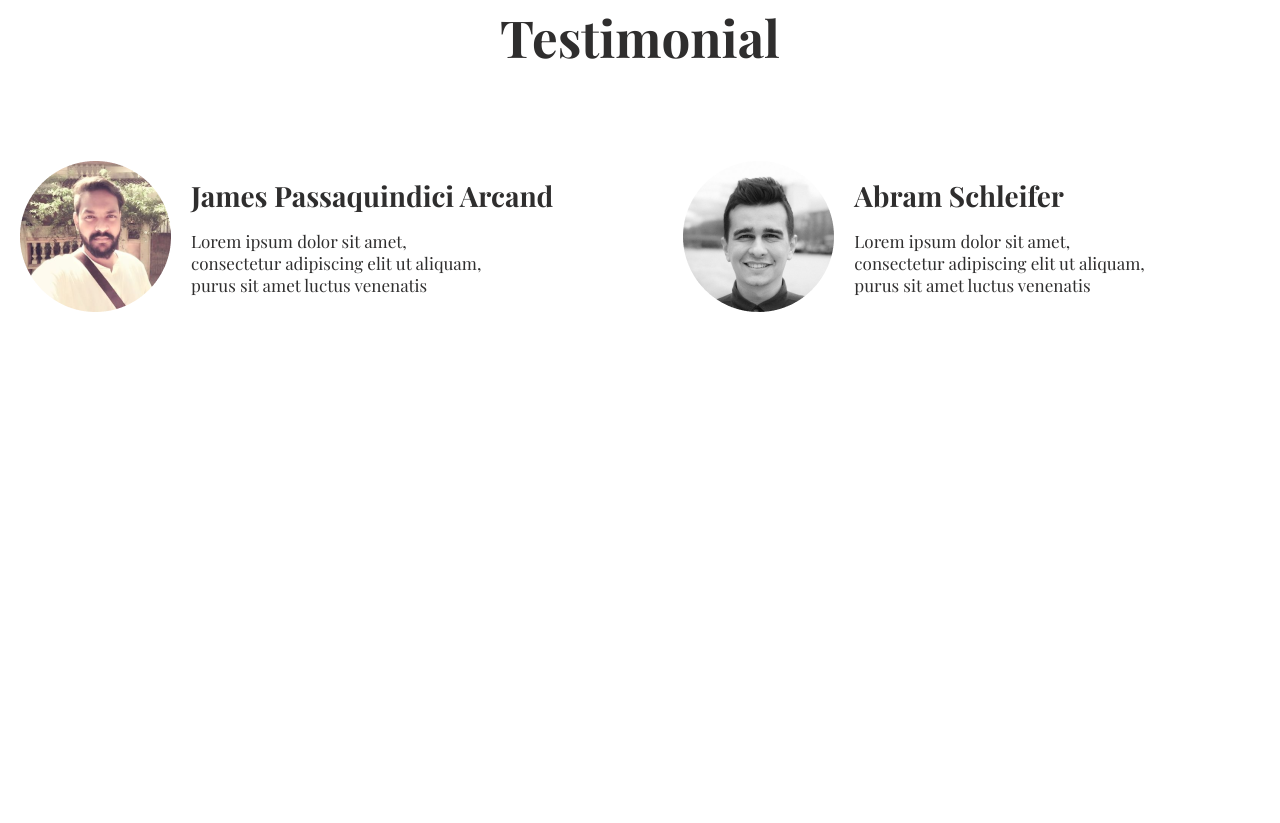
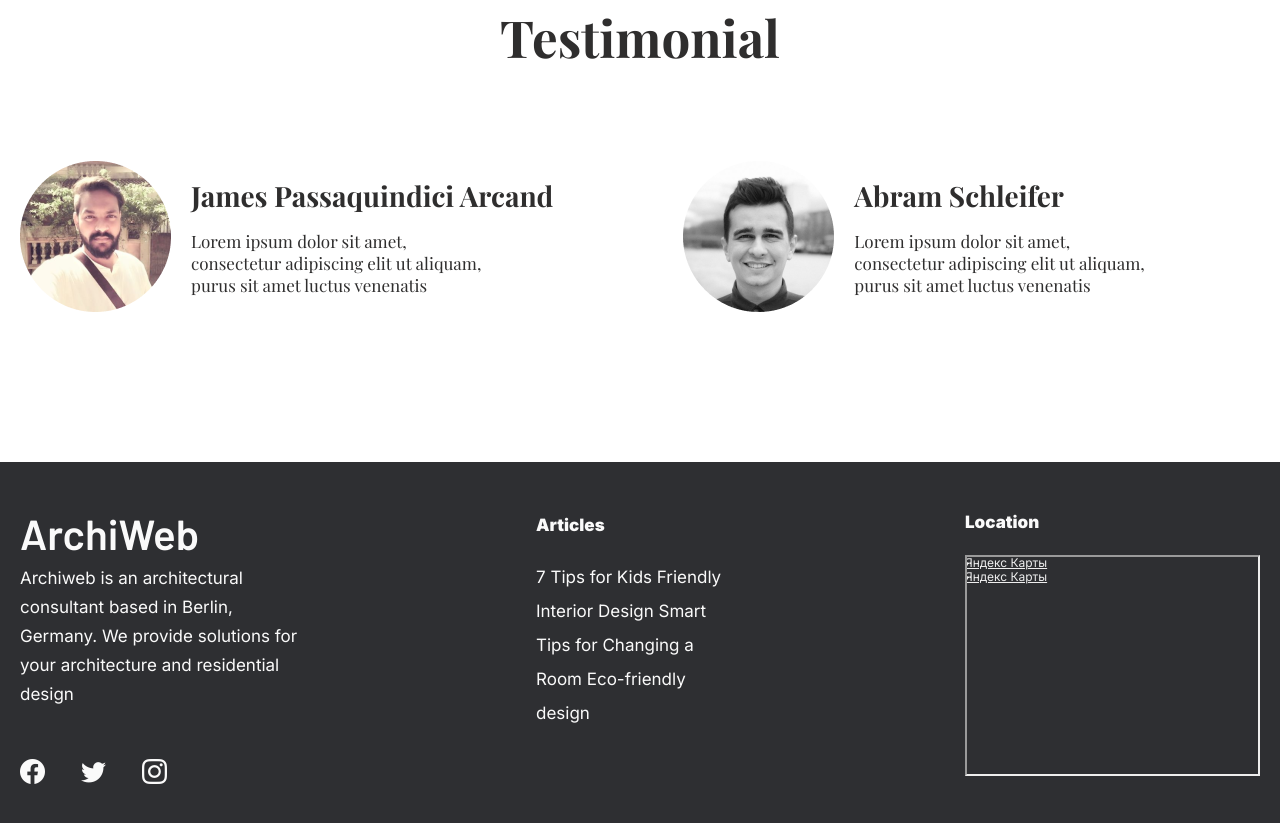
Before and after one commit to CoolSkeleton1/ArchiWeb, a plain HTML site: page index.html in a window 1280 px wide. Shown: the part 2825-3648 px from the top of the page. Before the commit the page ends 3287 px from the top, so only its background shows below. Drawn offline with nearby package versions, Linux system fonts and the light colour scheme.

Commit message:
add footer

```diff
--- a/css/style.css
+++ b/css/style.css
@@ -290,12 +290,71 @@ ul {
     max-width: 307px;
 }
 
+/* Footer */
+
+.footer {
+    padding: 46px 0 44px;
+    background-color: #2E2F32;
+    color: #fafafa;
+    font-family: "Inter", sans-serif;
+}
+.footer p {
+    font-size: 17px;
+    line-height: 29px;
+}
+.footer-content {
+    display: flex;
+}
+.footer-item-1 {
+    max-width: 287px;
+    margin-right: 140px;
+}
+.footer-item-1 p {
+    margin: 6px 0 48px;
+}
+.social-media {
+    display: flex;
+    gap: 36px;
+}
+
+.social-media a {
+    font-size: 25px;
+    color: #fafafa;
+}
+.footer-tittle {
+    font-size: 24px;
+    font-weight: 900;
+    margin-bottom: 18px;
+}
+.footer-item-2 {
+    max-width: 200px;
+    margin-right: 318px;
+}
+
+.footer-item-2 p {
+    line-height: 34px;
+}
 
 
 
 
 
 
+@media screen and (max-width: 1440px) {
+    .footer {
+        padding: 46px 15px 44px;
+    }
+    .footer-item-1 {
+        margin-right: 0;
+    }
+    .footer-item-2 {
+        margin-right: 0;
+    }
+    .footer-content {
+        justify-content: space-between;
+        gap: 30px;
+    }
+}
 @media screen and (max-width: 1150px) {
     .header {
         padding: 27px 15px 0;
@@ -394,6 +453,14 @@ ul {
     .overview p {
         font-size: 24px;
     }
+    .footer-content {
+        flex-direction: column;
+        align-items: center;
+        text-align: center;
+    }
+    .social-media {
+        justify-content: center;
+    }
 }
 
 @media screen and (max-width: 558px) {
--- a/index.html
+++ b/index.html
@@ -147,7 +147,30 @@
 
     </main>
 
-    <footer></footer>
+    <footer class="footer">
+        <div class="container">
+            <div class="footer-content">
+                <div class="footer-item-1">
+                    <div class="logo">ArchiWeb</div>
+                    <p>Archiweb is an architectural consultant based in Berlin, Germany. We provide solutions for your architecture and residential design
+                    </p>
+                    <div class="social-media">
+                        <a href="#" class="facebook"><i class="bi bi-facebook"></i></a>
+                        <a href="#" class="twitter"><i class="bi bi-twitter"></i></a>
+                        <a href="#" class="instagram"><i class="bi bi-instagram"></i></a>
+                    </div>
+                </div>
+                <div class="footer-item-2">
+                    <p class="footer-tittle">Articles</p>
+                    <p>7 Tips for Kids Friendly Interior Design Smart Tips for Changing a Room Eco-friendly design</p>
+                </div>
+                <div class="footer-item-3">
+                    <p class="footer-tittle">Location</p>
+                    <div style="position:relative;overflow:hidden;"><a href="https://yandex.ru/maps?utm_medium=mapframe&utm_source=maps" style="color:#eee;font-size:12px;position:absolute;top:0px;">Яндекс Карты</a><a href="https://yandex.ru/maps/geo/moskva/53000094/?ll=37.385439%2C55.584227&utm_medium=mapframe&utm_source=maps&z=9.15" style="color:#eee;font-size:12px;position:absolute;top:14px;">Яндекс Карты</a><iframe src="https://yandex.ru/map-widget/v1/?ll=37.385439%2C55.584227&mode=search&ol=geo&ouri=ymapsbm1%3A%2F%2Fgeo%3Fdata%3DCgg1MzAwMDA5NBIa0KDQvtGB0YHQuNGPLCDQnNC-0YHQutCy0LAiCg2GeBZCFQEGX0I%2C&z=9.15" width="295" height="221" frameborder="1" allowfullscreen="true" style="position:relative;"></iframe></div>
+                </div>
+            </div>
+        </div>
+    </footer>
 
     <script src="js/main.js"></script>
 </body>
```
